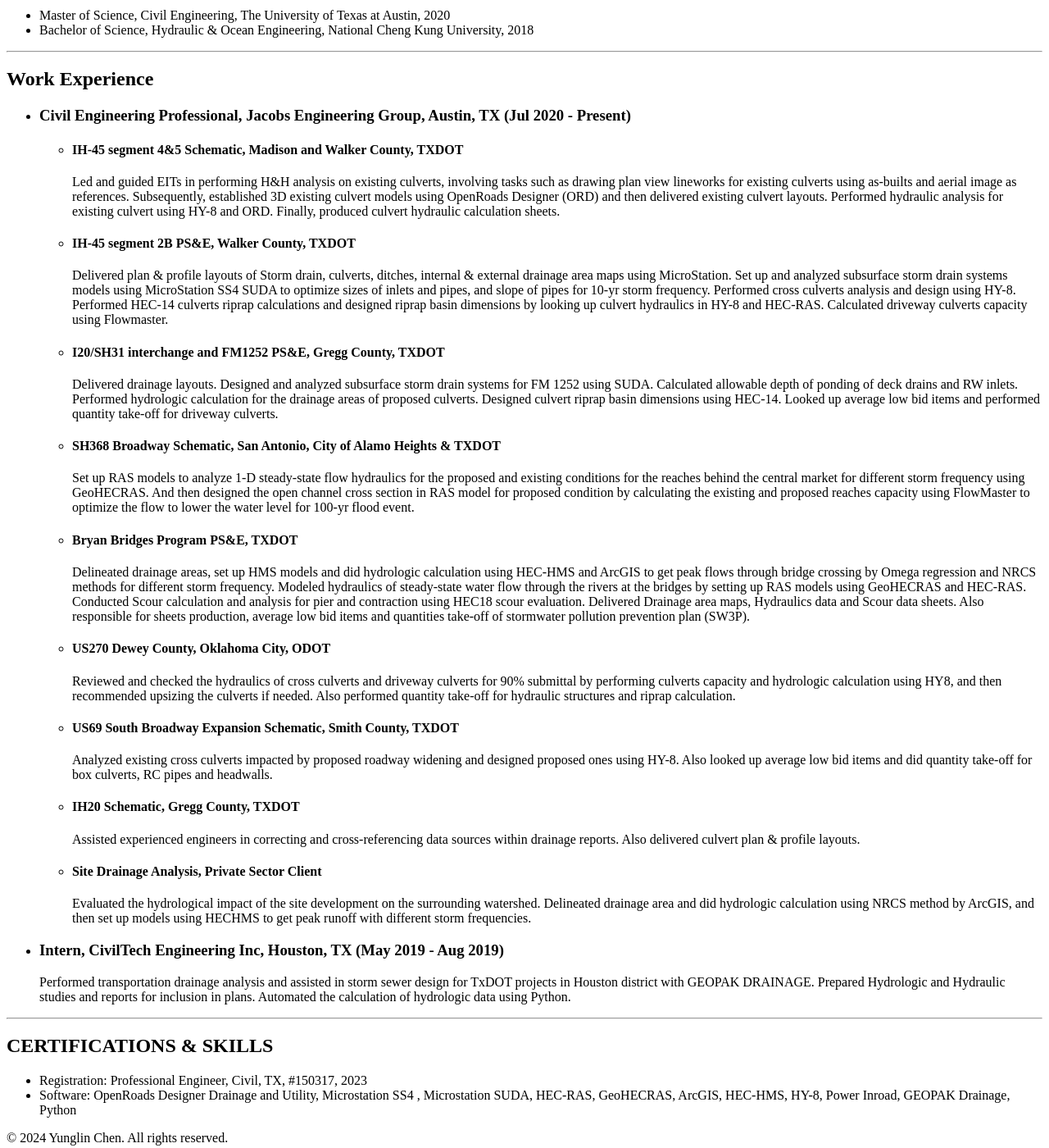
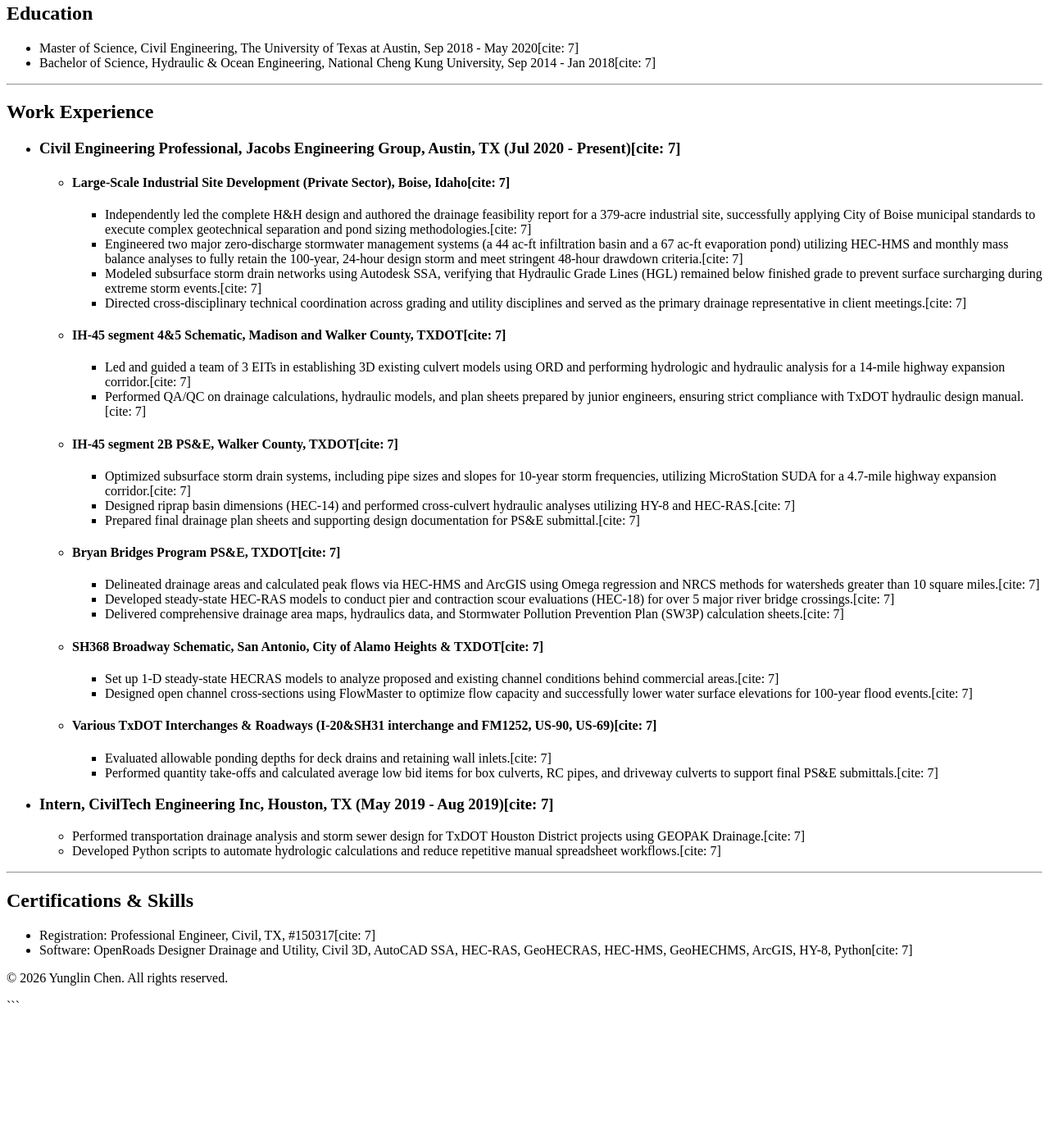
Before and after one commit to YC26775/Resume, a plain HTML site: page index.html in a window 1280 px wide. Shown: the part 428-1828 px from the top of the page at 82% size. After the commit the page ends 1672 px from the top, so only its background shows below. Drawn offline with Linux system fonts and the light colour scheme.

Commit message:
Update index.html
resume update

````diff
--- a/index.html
+++ b/index.html
@@ -1,3 +1,4 @@
+```html
 <!DOCTYPE html>
 <html lang="en">
   <head>
@@ -6,25 +7,21 @@
     <title>Yunglin Chen's Resume</title>
   </head>
   <body>
-    <h1>Yunglin Chen</h1>
+    <h1>Yunglin Chen, PE</h1>
     <img src="./photo/headshot.jfif" alt="Yunglin's headshot" height="150" />
-    <h2>About me</h2>
+    <h2>Summary</h2>
     <p><a href="./assest/contact.html"> Contact me</a></p>
     <p>
-      Transportation Drainage & Water Reources licensed professional engineer
-      (PE) with 4 years of experience in delivery on large PS&E and Schematic
-      TXDOT projects.
+      Licensed Professional Engineer (PE) with 6 years of experience in transportation drainage and private land development. Specializing in hydrologic and hydraulic analysis, stormwater management, and drainage design for TxDOT highway and large-scale industrial projects from schematic through PS&E.[cite: 7]
     </p>
     <hr />
     <h2>Education</h2>
     <ul>
       <li>
-        Master of Science, Civil Engineering, The University of Texas at Austin,
-        2020
+        Master of Science, Civil Engineering, The University of Texas at Austin, Sep 2018 - May 2020[cite: 7]
       </li>
       <li>
-        Bachelor of Science, Hydraulic & Ocean Engineering, National Cheng Kung
-        University, 2018
+        Bachelor of Science, Hydraulic & Ocean Engineering, National Cheng Kung University, Sep 2014 - Jan 2018[cite: 7]
       </li>
     </ul>
     <hr />
@@ -33,143 +30,77 @@
       <li>
         <h3>
           Civil Engineering Professional, Jacobs Engineering Group, Austin, TX
-          (Jul 2020 - Present)
+          (Jul 2020 - Present)[cite: 7]
         </h3>
         <ul>
           <li>
-            <h4>
-              IH-45 segment 4&5 Schematic, Madison and Walker County, TXDOT
-            </h4>
-            <p>
-              Led and guided EITs in performing H&H analysis on existing
-              culverts, involving tasks such as drawing plan view lineworks for
-              existing culverts using as-builts and aerial image as references.
-              Subsequently, established 3D existing culvert models using
-              OpenRoads Designer (ORD) and then delivered existing culvert
-              layouts. Performed hydraulic analysis for existing culvert using
-              HY-8 and ORD. Finally, produced culvert hydraulic calculation
-              sheets.
-            </p>
+            <h4>Large-Scale Industrial Site Development (Private Sector), Boise, Idaho[cite: 7]</h4>
+            <ul>
+              <li>Independently led the complete H&H design and authored the drainage feasibility report for a 379-acre industrial site, successfully applying City of Boise municipal standards to execute complex geotechnical separation and pond sizing methodologies.[cite: 7]</li>
+              <li>Engineered two major zero-discharge stormwater management systems (a 44 ac-ft infiltration basin and a 67 ac-ft evaporation pond) utilizing HEC-HMS and monthly mass balance analyses to fully retain the 100-year, 24-hour design storm and meet stringent 48-hour drawdown criteria.[cite: 7]</li>
+              <li>Modeled subsurface storm drain networks using Autodesk SSA, verifying that Hydraulic Grade Lines (HGL) remained below finished grade to prevent surface surcharging during extreme storm events.[cite: 7]</li>
+              <li>Directed cross-disciplinary technical coordination across grading and utility disciplines and served as the primary drainage representative in client meetings.[cite: 7]</li>
+            </ul>
           </li>
           <li>
-            <h4>IH-45 segment 2B PS&E, Walker County, TXDOT</h4>
-            <p>
-              Delivered plan & profile layouts of Storm drain, culverts,
-              ditches, internal & external drainage area maps using
-              MicroStation. Set up and analyzed subsurface storm drain systems
-              models using MicroStation SS4 SUDA to optimize sizes of inlets and
-              pipes, and slope of pipes for 10-yr storm frequency. Performed
-              cross culverts analysis and design using HY-8. Performed HEC-14
-              culverts riprap calculations and designed riprap basin dimensions
-              by looking up culvert hydraulics in HY-8 and HEC-RAS. Calculated
-              driveway culverts capacity using Flowmaster.
-            </p>
+            <h4>IH-45 segment 4&5 Schematic, Madison and Walker County, TXDOT[cite: 7]</h4>
+            <ul>
+              <li>Led and guided a team of 3 EITs in establishing 3D existing culvert models using ORD and performing hydrologic and hydraulic analysis for a 14-mile highway expansion corridor.[cite: 7]</li>
+              <li>Performed QA/QC on drainage calculations, hydraulic models, and plan sheets prepared by junior engineers, ensuring strict compliance with TxDOT hydraulic design manual.[cite: 7]</li>
+            </ul>
           </li>
           <li>
-            <h4>I20/SH31 interchange and FM1252 PS&E, Gregg County, TXDOT</h4>
-            <p>
-              Delivered drainage layouts. Designed and analyzed subsurface storm
-              drain systems for FM 1252 using SUDA. Calculated allowable depth
-              of ponding of deck drains and RW inlets. Performed hydrologic
-              calculation for the drainage areas of proposed culverts. Designed
-              culvert riprap basin dimensions using HEC-14. Looked up average
-              low bid items and performed quantity take-off for driveway
-              culverts.
-            </p>
+            <h4>IH-45 segment 2B PS&E, Walker County, TXDOT[cite: 7]</h4>
+            <ul>
+              <li>Optimized subsurface storm drain systems, including pipe sizes and slopes for 10-year storm frequencies, utilizing MicroStation SUDA for a 4.7-mile highway expansion corridor.[cite: 7]</li>
+              <li>Designed riprap basin dimensions (HEC-14) and performed cross-culvert hydraulic analyses utilizing HY-8 and HEC-RAS.[cite: 7]</li>
+              <li>Prepared final drainage plan sheets and supporting design documentation for PS&E submittal.[cite: 7]</li>
+            </ul>
           </li>
           <li>
-            <h4>
-              SH368 Broadway Schematic, San Antonio, City of Alamo Heights &
-              TXDOT
-            </h4>
-            <p>
-              Set up RAS models to analyze 1-D steady-state flow hydraulics for
-              the proposed and existing conditions for the reaches behind the
-              central market for different storm frequency using GeoHECRAS. And
-              then designed the open channel cross section in RAS model for
-              proposed condition by calculating the existing and proposed
-              reaches capacity using FlowMaster to optimize the flow to lower
-              the water level for 100-yr flood event.
-            </p>
+            <h4>Bryan Bridges Program PS&E, TXDOT[cite: 7]</h4>
+            <ul>
+              <li>Delineated drainage areas and calculated peak flows via HEC-HMS and ArcGIS using Omega regression and NRCS methods for watersheds greater than 10 square miles.[cite: 7]</li>
+              <li>Developed steady-state HEC-RAS models to conduct pier and contraction scour evaluations (HEC-18) for over 5 major river bridge crossings.[cite: 7]</li>
+              <li>Delivered comprehensive drainage area maps, hydraulics data, and Stormwater Pollution Prevention Plan (SW3P) calculation sheets.[cite: 7]</li>
+            </ul>
           </li>
           <li>
-            <h4>Bryan Bridges Program PS&E, TXDOT</h4>
-            <p>
-              Delineated drainage areas, set up HMS models and did hydrologic
-              calculation using HEC-HMS and ArcGIS to get peak flows through
-              bridge crossing by Omega regression and NRCS methods for different
-              storm frequency. Modeled hydraulics of steady-state water flow
-              through the rivers at the bridges by setting up RAS models using
-              GeoHECRAS and HEC-RAS. Conducted Scour calculation and analysis
-              for pier and contraction using HEC18 scour evaluation. Delivered
-              Drainage area maps, Hydraulics data and Scour data sheets. Also
-              responsible for sheets production, average low bid items and
-              quantities take-off of stormwater pollution prevention plan
-              (SW3P).
-            </p>
+            <h4>SH368 Broadway Schematic, San Antonio, City of Alamo Heights & TXDOT[cite: 7]</h4>
+            <ul>
+              <li>Set up 1-D steady-state HECRAS models to analyze proposed and existing channel conditions behind commercial areas.[cite: 7]</li>
+              <li>Designed open channel cross-sections using FlowMaster to optimize flow capacity and successfully lower water surface elevations for 100-year flood events.[cite: 7]</li>
+            </ul>
           </li>
           <li>
-            <h4>US270 Dewey County, Oklahoma City, ODOT</h4>
-            <p>
-              Reviewed and checked the hydraulics of cross culverts and driveway
-              culverts for 90% submittal by performing culverts capacity and
-              hydrologic calculation using HY8, and then recommended upsizing
-              the culverts if needed. Also performed quantity take-off for
-              hydraulic structures and riprap calculation.
-            </p>
-          </li>
-          <li>
-            <h4>
-              US69 South Broadway Expansion Schematic, Smith County, TXDOT
-            </h4>
-            <p>
-              Analyzed existing cross culverts impacted by proposed roadway
-              widening and designed proposed ones using HY-8. Also looked up
-              average low bid items and did quantity take-off for box culverts,
-              RC pipes and headwalls.
-            </p>
-          </li>
-          <li>
-            <h4>IH20 Schematic, Gregg County, TXDOT</h4>
-            <p>
-              Assisted experienced engineers in correcting and cross-referencing
-              data sources within drainage reports. Also delivered culvert plan
-              & profile layouts.
-            </p>
-          </li>
-          <li>
-            <h4>Site Drainage Analysis, Private Sector Client</h4>
-            <p>
-              Evaluated the hydrological impact of the site development on the
-              surrounding watershed. Delineated drainage area and did hydrologic
-              calculation using NRCS method by ArcGIS, and then set up models
-              using HECHMS to get peak runoff with different storm frequencies.
-            </p>
+            <h4>Various TxDOT Interchanges & Roadways (I-20&SH31 interchange and FM1252, US-90, US-69)[cite: 7]</h4>
+            <ul>
+              <li>Evaluated allowable ponding depths for deck drains and retaining wall inlets.[cite: 7]</li>
+              <li>Performed quantity take-offs and calculated average low bid items for box culverts, RC pipes, and driveway culverts to support final PS&E submittals.[cite: 7]</li>
+            </ul>
           </li>
         </ul>
       </li>
       <li>
         <h3>
-          Intern, CivilTech Engineering Inc, Houston, TX (May 2019 - Aug 2019)
+          Intern, CivilTech Engineering Inc, Houston, TX (May 2019 - Aug 2019)[cite: 7]
         </h3>
-        <p>
-          Performed transportation drainage analysis and assisted in storm sewer
-          design for TxDOT projects in Houston district with GEOPAK DRAINAGE.
-          Prepared Hydrologic and Hydraulic studies and reports for inclusion in
-          plans. Automated the calculation of hydrologic data using Python.
-        </p>
+        <ul>
+          <li>Performed transportation drainage analysis and storm sewer design for TxDOT Houston District projects using GEOPAK Drainage.[cite: 7]</li>
+          <li>Developed Python scripts to automate hydrologic calculations and reduce repetitive manual spreadsheet workflows.[cite: 7]</li>
+        </ul>
       </li>
     </ul>
     <hr />
-    <h2>CERTIFICATIONS & SKILLS</h2>
+    <h2>Certifications & Skills</h2>
     <ul>
-      <li>Registration: Professional Engineer, Civil, TX, #150317, 2023</li>
+      <li>Registration: Professional Engineer, Civil, TX, #150317[cite: 7]</li>
       <li>
-        Software: OpenRoads Designer Drainage and Utility, Microstation SS4 ,
-        Microstation SUDA, HEC-RAS, GeoHECRAS, ArcGIS, HEC-HMS, HY-8, Power
-        Inroad, GEOPAK Drainage, Python
+        Software: OpenRoads Designer Drainage and Utility, Civil 3D, AutoCAD SSA, HEC-RAS, GeoHECRAS, HEC-HMS, GeoHECHMS, ArcGIS, HY-8, Python[cite: 7]
       </li>
     </ul>
-    <footer><p>© 2024 Yunglin Chen. All rights reserved.</p></footer>
+    <footer><p>© 2026 Yunglin Chen. All rights reserved.</p></footer>
   </body>
 </html>
+
+```
````
